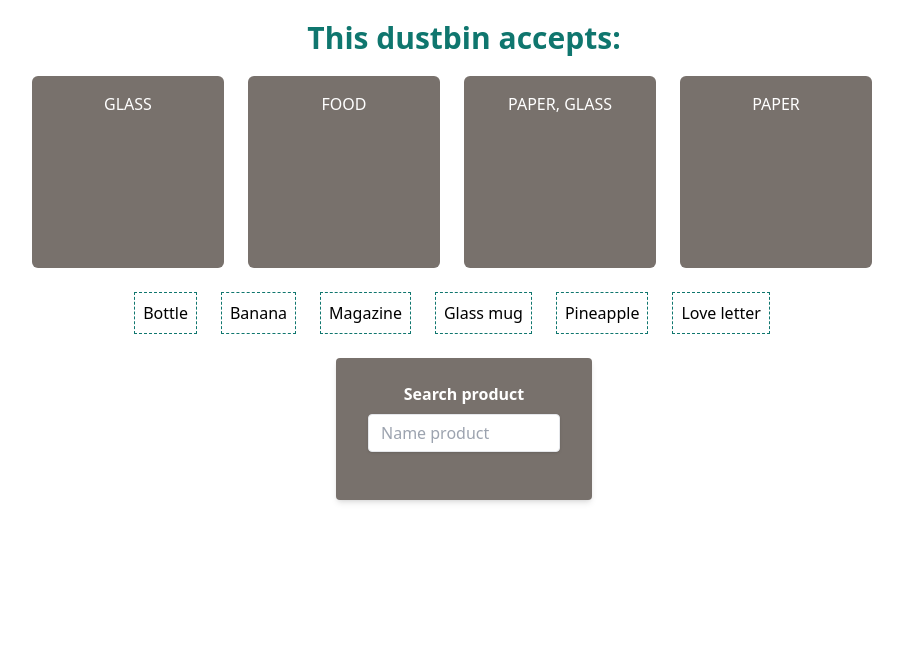
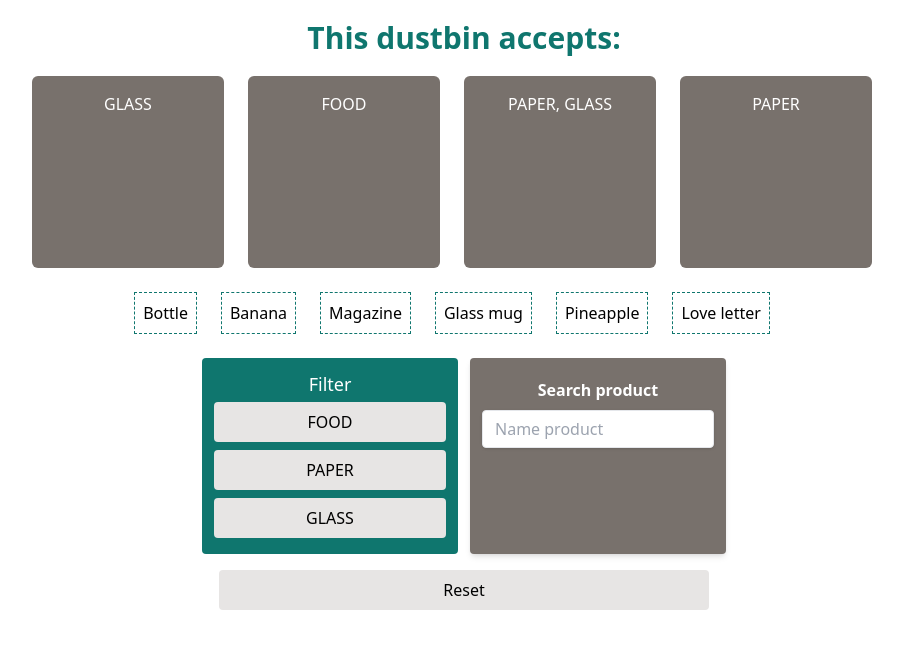
Before and after one commit to BulochkaBU/dustbin, a React (Vite) app: page / in a window 1280 px wide. Shown: the top 648 px of the page, without its empty margins (176-1079 px from the left). Built offline with nearby package versions, Linux system fonts and the light colour scheme.

Commit message:
filter products

```diff
--- a/src/components/Dustbin.tsx
+++ b/src/components/Dustbin.tsx
@@ -29,7 +29,7 @@ export const Dustbin = function Dustbin({ accept, onDrop, addedProductsInDustbin
   return (
     <div
       ref={drop}
-      className={`h-48 overflow-y-auto w-48 mr-6 mb-6 text-white p-4 text-center text-base  leading-normal flex flex-col ${backgroundColor} rounded-md`}
+      className={`h-48 overflow-y-auto w-48 mr-6 text-white p-4 text-center text-base  leading-normal flex flex-col ${backgroundColor} rounded-md`}
       data-testid="dustbin"
     >
       {isActive ? "Release to drop" : `${accept.join(", ")}`}
--- /dev/null
+++ b/src/components/Dustbins.tsx
@@ -0,0 +1,34 @@
+import { useCallback } from "react";
+import { useAppSelector, useAppDispatch } from "../store/hooks";
+import { addProductToDustbin } from "../store/dustbinSlice";
+import { ProductTypes } from "../const/ItemTypes";
+import { Dustbin } from "./Dustbin";
+
+export const Dustbins = function Dustbins() {
+  const dispatch = useAppDispatch();
+
+  const dustbins = useAppSelector((state) => state.dustbinsSlice.dustbins);
+
+  const handleDrop = useCallback(
+    (index: number, product: ProductTypes) => {
+      dispatch(addProductToDustbin({ index, product }));
+    },
+    [dispatch]
+  );
+
+  return (
+    <>
+      <h1 className="text-3xl font-bold text-center text-teal-700 p-5">This dustbin accepts:</h1>
+      <div className="flex justify-center">
+        {dustbins.map(({ accepts, addedProductsInDustbin }, index) => (
+          <Dustbin
+            accept={accepts}
+            addedProductsInDustbin={addedProductsInDustbin}
+            onDrop={(product: ProductTypes) => handleDrop(index, product)}
+            key={index}
+          />
+        ))}
+      </div>
+    </>
+  );
+};
--- /dev/null
+++ b/src/components/Filter.tsx
@@ -0,0 +1,24 @@
+import { CategoryTypes } from "../const/ItemTypes";
+import { setFilter } from "../store/dustbinSlice";
+import { useAppDispatch } from "../store/hooks";
+
+interface FilterProps {
+  allCategories: CategoryTypes[];
+}
+export const Filter = function Filter({ allCategories }: FilterProps) {
+  const dispatch = useAppDispatch();
+  return (
+    <div className="flex flex-col text-black bg-teal-700 rounded mr-3 w-64 p-3">
+      <div className="text-lg text-center text-white">Filter</div>
+      {allCategories.map((category) => (
+        <button
+          onClick={() => dispatch(setFilter(category))}
+          key={category}
+          className="px-10 py-2 bg-stone-200 my-1 rounded hover:bg-pink-200"
+        >
+          {category}
+        </button>
+      ))}
+    </div>
+  );
+};
--- a/src/components/Form.tsx
+++ b/src/components/Form.tsx
@@ -3,11 +3,11 @@ import { useAppDispatch, useAppSelector } from "../store/hooks";
 import { createNewProduct, setSearchNameProduct } from "../store/dustbinSlice";
 import { useCallback, useState } from "react";
 
-interface IForm {
+interface FormProps {
   allCategories: CategoryTypes[];
 }
 
-export const Form = function Form({ allCategories }: IForm) {
+export const Form = function Form({ allCategories }: FormProps) {
   const dispatch = useAppDispatch();
   const searchNameProduct = useAppSelector((state) => state.dustbinsSlice.searchNameProduct);
   const newProduct = useAppSelector((state) => state.dustbinsSlice.newProduct);
@@ -21,7 +21,7 @@ export const Form = function Form({ allCategories }: IForm) {
       dispatch(setSearchNameProduct(""));
       setCategory("");
     },
-    [dispatch, name, category]
+    [dispatch, searchNameProduct, category]
   );
 
   const onSearchProduct = (e: React.ChangeEvent<HTMLInputElement>) => {
@@ -31,13 +31,12 @@ export const Form = function Form({ allCategories }: IForm) {
 
   return (
     <div className="flex justify-center">
-      <div className="w-64 ">
       <form
-          className="bg-stone-500 shadow-md rounded px-8 pt-6 pb-8 mb-4"
+        className="bg-stone-500 shadow-md rounded p-3 w-64 flex flex-col"
         onSubmit={handleSubmit}
       >
         <div className="mb-4">
-            <label className="block text-white text-center text-md font-bold mb-2" htmlFor="name">
+          <label className="block text-white text-center font-bold my-2" htmlFor="name">
             {newProduct ? "Add new product" : "Search product"}
           </label>
           <input
@@ -50,8 +49,9 @@ export const Form = function Form({ allCategories }: IForm) {
             onChange={(e) => onSearchProduct(e)}
           />
         </div>
+
         {newProduct && (
-            <div>
+          <>
             <div className="mb-6">
               <label
                 htmlFor="categories"
@@ -84,10 +84,9 @@ export const Form = function Form({ allCategories }: IForm) {
                 Add product
               </button>
             </div>
-            </div>
+          </>
         )}
       </form>
     </div>
-    </div>
   );
 };
--- /dev/null
+++ b/src/components/Products.tsx
@@ -0,0 +1,68 @@
+import { useEffect, useState } from "react";
+import { useAppSelector, useAppDispatch } from "../store/hooks";
+import { setNewProduct } from "../store/dustbinSlice";
+import { ProductTypes } from "../const/ItemTypes";
+import { Product } from "./Product";
+
+export const Products = function Products() {
+  {
+    const dispatch = useAppDispatch();
+    const products = useAppSelector((state) => state.dustbinsSlice.products);
+    const filter = useAppSelector((state) => state.dustbinsSlice.filter);
+    const searchNameProduct = useAppSelector((state) => state.dustbinsSlice.searchNameProduct);
+
+    const [visibleProducts, setVisibleProducts] = useState<ProductTypes[]>([]);
+
+    useEffect(() => {
+      const result = filterProducts(searchProduct(products, searchNameProduct), filter);
+      setVisibleProducts(result);
+    }, [products, searchNameProduct, filter]);
+
+    const searchProduct = (products: ProductTypes[], term: string) => {
+      if (term.length === 0) {
+        dispatch(setNewProduct(false));
+        return products;
+      }
+      const filteredProducts = products.filter((item) => {
+        return item.name.toLowerCase().startsWith(term.toLowerCase());
+      });
+      if (filteredProducts.length === 0) {
+        dispatch(setNewProduct(true));
+      }
+
+      return filteredProducts;
+    };
+
+    const filterProducts = (products: ProductTypes[], filter: string) => {
+      switch (filter) {
+        case "FOOD":
+          return products.filter((item) => item.category.includes("FOOD"));
+        case "PAPER":
+          return products.filter((item) => item.category.includes("PAPER"));
+        case "GLASS":
+          return products.filter((item) => item.category.includes("GLASS"));
+        default:
+          return products;
+      }
+    };
+
+    return (
+      <div className="flex justify-center m-6">
+        {visibleProducts.length === 0 ? (
+          <div className="flex items-center">
+            <div className=" text-xl text-indigo-800 mr-3">No products</div>
+          </div>
+        ) : (
+          visibleProducts.map((product) => (
+            <Product
+              product={product}
+              key={product.id}
+              className="border border-dashed border-teal-700 bg-white p-2 mr-6 cursor-move flex items-center justify-center"
+              dataTestid="box"
+            />
+          ))
+        )}
+      </div>
+    );
+  }
+};
--- /dev/null
+++ b/src/components/ResetFilterAndSearch.tsx
@@ -0,0 +1,21 @@
+import { setFilter, setSearchNameProduct } from "../store/dustbinSlice";
+import { useAppDispatch } from "../store/hooks";
+
+export const ResetFilterAndSearch = function ResetFilterAndSearch() {
+  const dispatch = useAppDispatch();
+  const reset = () => {
+    dispatch(setFilter(""));
+    dispatch(setSearchNameProduct(""));
+  };
+
+  return (
+    <div className="flex justify-center m-3">
+      <button
+        className="px-56 py-2 bg-stone-200 my-1 rounded hover:bg-indigo-400 "
+        onClick={() => reset()}
+      >
+        Reset
+      </button>
+    </div>
+  );
+};
--- a/src/components/WrapperDustbins.tsx
+++ /dev/null
@@ -1,72 +0,0 @@
-import { useCallback, useEffect, useState } from "react";
-import { useAppSelector, useAppDispatch } from "../store/hooks";
-import { addProductToDustbin, setNewProduct } from "../store/dustbinSlice";
-import { ProductTypes } from "../const/ItemTypes";
-import { Dustbin } from "./Dustbin";
-import { Product } from "./Product";
-
-function Container() {
-  const dispatch = useAppDispatch();
-  const products = useAppSelector((state) => state.dustbinsSlice.products);
-  const dustbins = useAppSelector((state) => state.dustbinsSlice.dustbins);
-  const searchNameProduct = useAppSelector((state) => state.dustbinsSlice.searchNameProduct);
-
-  const handleDrop = useCallback(
-    (index: number, product: ProductTypes) => {
-      dispatch(addProductToDustbin({ index, product }));
-    },
-    [dispatch]
-  );
-
-  const [visibleProducts, setVisibleProducts] = useState<ProductTypes[]>([]);
-
-  useEffect(() => {
-    const result = searchProduct(products, searchNameProduct);
-    setVisibleProducts(result);
-  }, [products, searchNameProduct]);
-
-  const searchProduct = (products: ProductTypes[], term: string) => {
-    dispatch(setNewProduct(false));
-    if (term.length === 0) {
-      return products;
-    }
-
-    const filteredProducts = products.filter((item) => {
-      return item.name.toLowerCase().startsWith(term.toLowerCase());
-    });
-
-    if (filteredProducts.length === 0) {
-      dispatch(setNewProduct(true));
-    }
-
-    return filteredProducts;
-  };
-
-  return (
-    <div>
-      <div className="flex justify-center">
-        {dustbins.map(({ accepts, addedProductsInDustbin }, index) => (
-          <Dustbin
-            accept={accepts}
-            addedProductsInDustbin={addedProductsInDustbin}
-            onDrop={(product: ProductTypes) => handleDrop(index, product)}
-            key={index}
-          />
-        ))}
-      </div>
-
-      <div className="flex justify-center">
-        {visibleProducts.map((product) => (
-          <Product
-            product={product}
-            key={product.id}
-            className="border border-dashed border-teal-700 bg-white p-2 mr-6 mb-6 cursor-move flex items-center justify-center"
-            dataTestid="box"
-          />
-        ))}
-      </div>
-    </div>
-  );
-}
-
-export default Container;
--- a/src/pages/MainPage.tsx
+++ b/src/pages/MainPage.tsx
@@ -1,14 +1,22 @@
-import WrapperDustbins from "../components/WrapperDustbins.tsx";
+import { Dustbins } from "../components/Dustbins.tsx";
+import { Filter } from "../components/Filter.tsx";
 import { Form } from "../components/Form.tsx";
+import { Products } from "../components/Products.tsx";
+import { ResetFilterAndSearch } from "../components/ResetFilterAndSearch.tsx";
 import { categories } from "../const/const.ts";
 
 export const MainPage = function MainPage() {
   const categoriesArray = Object.values(categories);
+
   return (
     <>
-      <h1 className="text-3xl font-bold text-center text-teal-700 p-5">This dustbin accepts:</h1>
-      <WrapperDustbins />
-      <Form allCategories={categoriesArray} />
+      <Dustbins />
+      <Products />
+      <div className="flex justify-center">
+        <Filter allCategories={categoriesArray} />
+        <Form allCategories={categoriesArray} />
+      </div>
+      <ResetFilterAndSearch />
     </>
   );
 };
--- a/src/store/dustbinSlice.ts
+++ b/src/store/dustbinSlice.ts
@@ -8,6 +8,7 @@ export interface DustbinState {
   products: ProductTypes[];
   searchNameProduct: string;
   newProduct: boolean;
+  filter: CategoryTypes;
 }
 
 const initialState: DustbinState = {
@@ -15,6 +16,7 @@ const initialState: DustbinState = {
   products: products,
   searchNameProduct: "",
   newProduct: false,
+  filter: "",
 };
 
 const dustbinSlice = createSlice({
@@ -71,9 +73,17 @@ const dustbinSlice = createSlice({
     setNewProduct: (state, action: PayloadAction<boolean>) => {
       state.newProduct = action.payload;
     },
+    setFilter: (state, action: PayloadAction<CategoryTypes>) => {
+      state.filter = action.payload;
+    },
   },
 });
 
-export const { addProductToDustbin, createNewProduct, setSearchNameProduct, setNewProduct } =
-  dustbinSlice.actions;
+export const {
+  addProductToDustbin,
+  createNewProduct,
+  setSearchNameProduct,
+  setNewProduct,
+  setFilter,
+} = dustbinSlice.actions;
 export default dustbinSlice.reducer;
```
Lines whose indentation alone changed are shown as unchanged.
